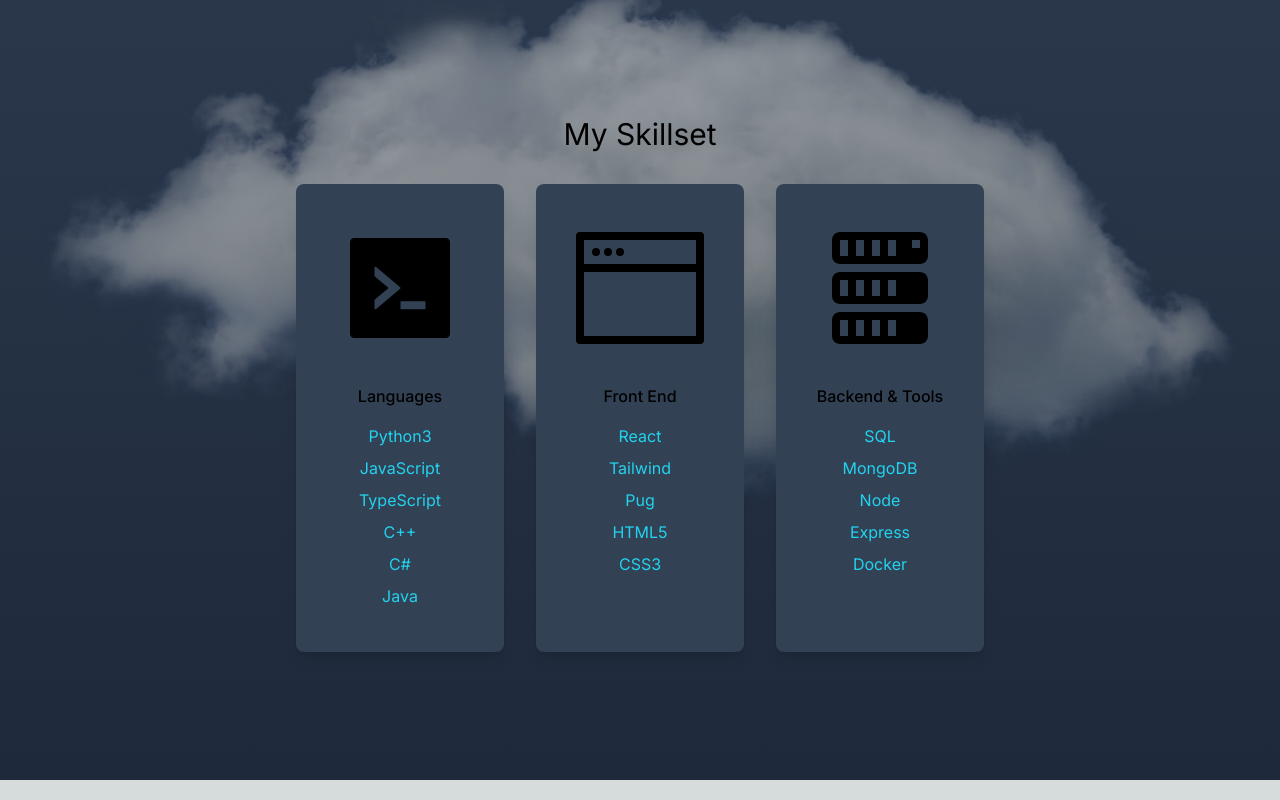
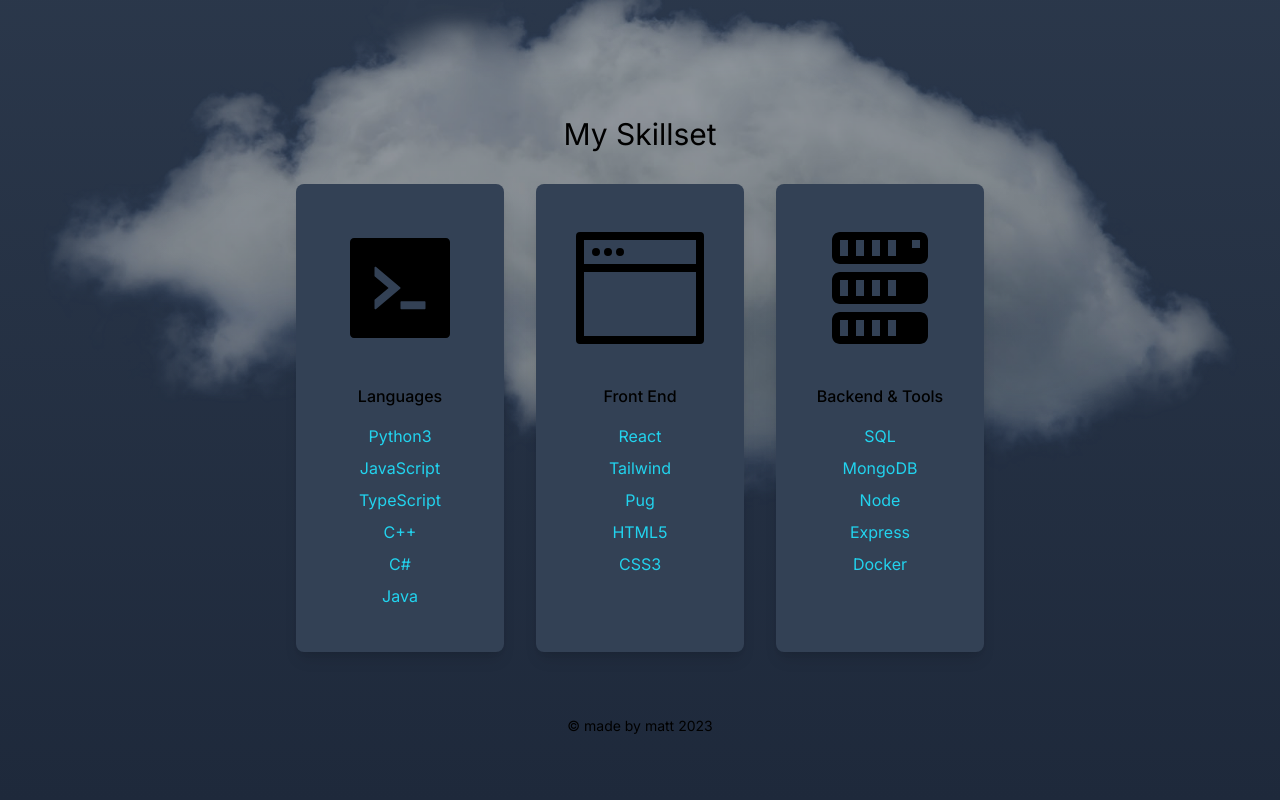
Before and after one commit to mattwyd/mattwyd.github.io, a Next.js app: page / in a window 1280 px wide. Shown: the part 558-1358 px from the top of the page. Built offline with nearby package versions, Linux system fonts and the light colour scheme.

Commit message:
foooter change

```diff
--- a/src/app/page.tsx
+++ b/src/app/page.tsx
@@ -170,7 +170,7 @@
 <footer className=" py-16">
   <div className="container mx-auto">
     <div className="flex justify-center">
-      <p className="text-sm"> </p>
+      <p className="text-sm">&copy; made by matt 2023 </p>
     </div>
   </div>
 </footer>
```
